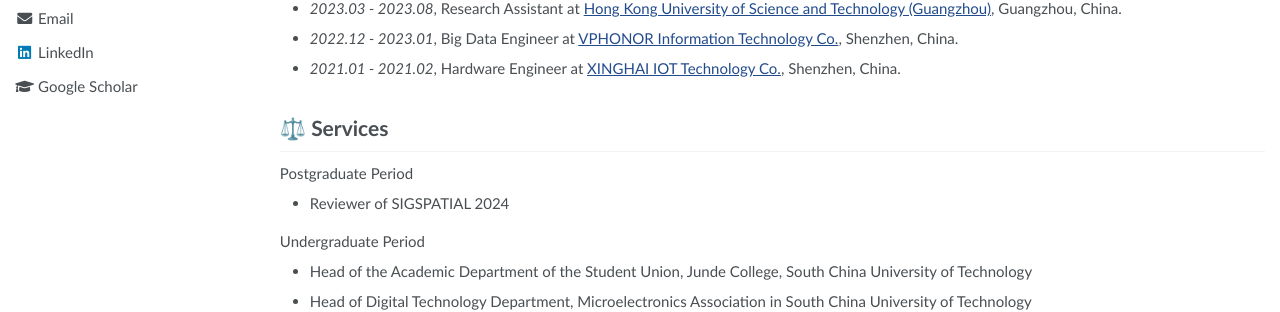
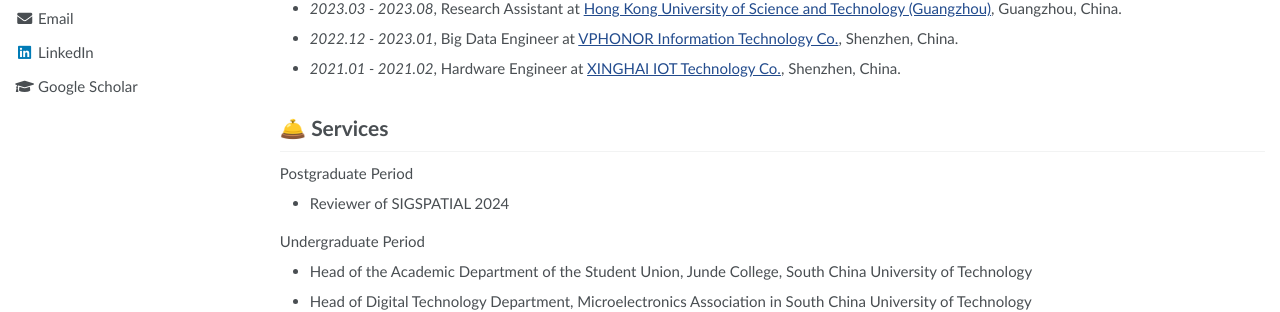
Before and after one commit to Yutong-Feng/yutong-feng.github.io, a Jekyll site: the page built from _pages/about.md, in a window 1280 px wide and 900 px high, scrolled down 1706 px. Shown: the part 573-885 px from the top of the window. Built offline with Jekyll 4.4.1, drawn with Linux system fonts in a browser that asks for light colours.

```diff
--- a/_pages/about.md
+++ b/_pages/about.md
@@ -119,7 +119,7 @@ Undergraduate Period
 - *2021.01 - 2021.02*, Hardware Engineer at [XINGHAI IOT Technology Co.](https://xh-iot.net/), Shenzhen, China.
 
 <span class='anchor' id='services'></span>
-# ⚖️ Services
+# 🛎️ Services
 Postgraduate Period
 - Reviewer of SIGSPATIAL 2024
 
```
